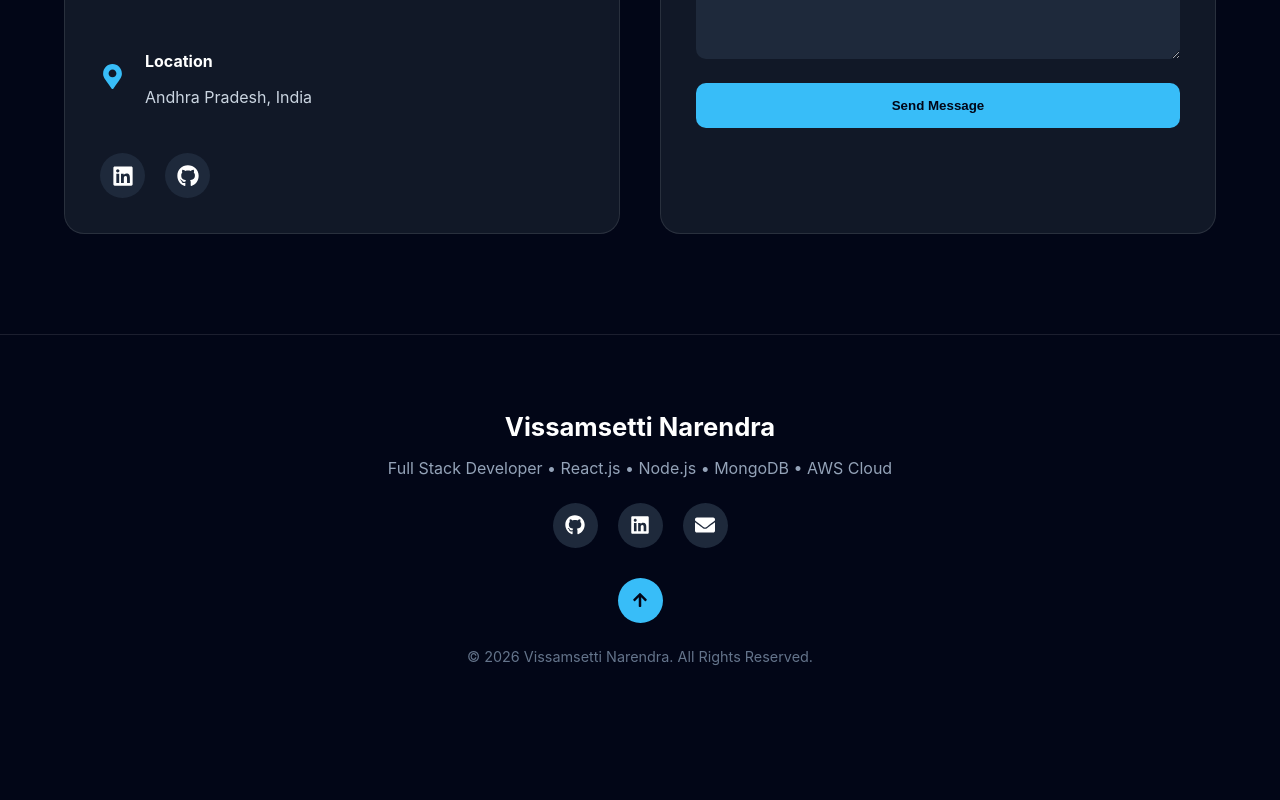
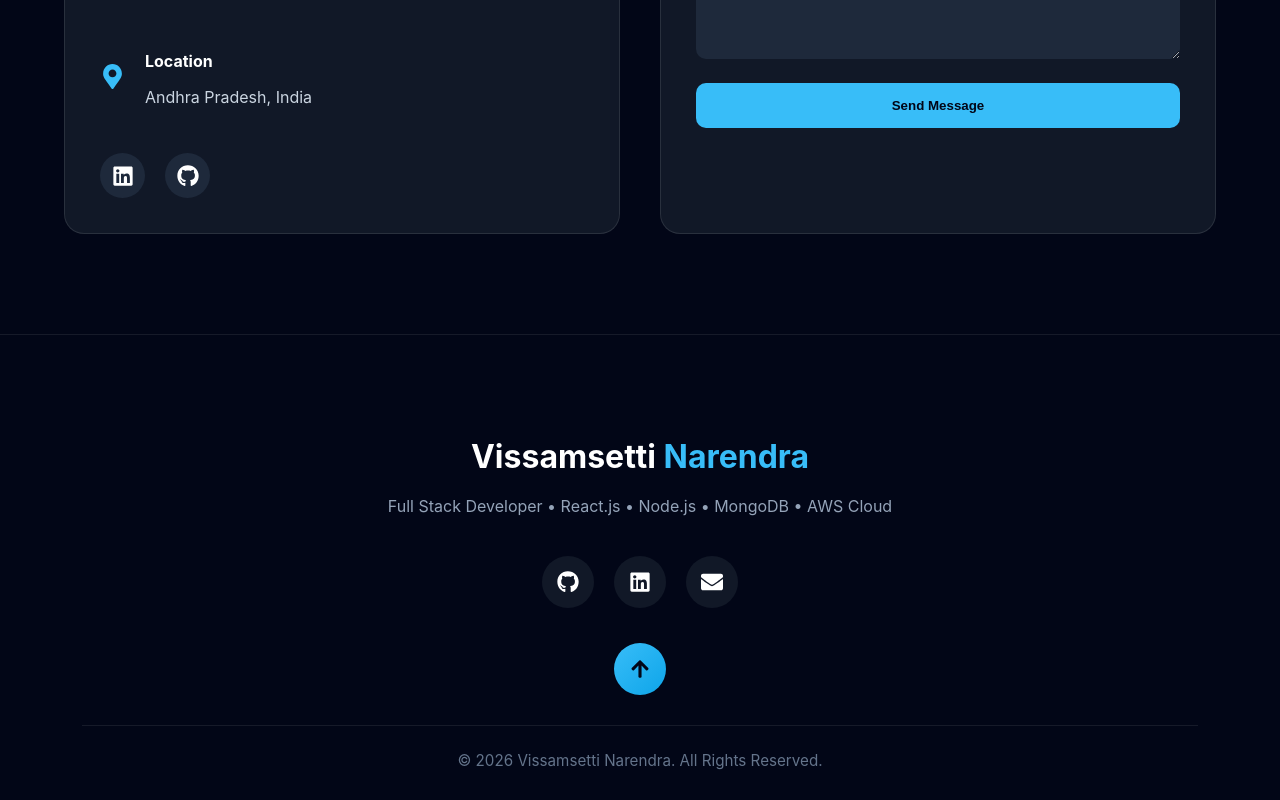
Before and after one commit to vissamsettinarendra-hub/portfolio, a React (Vite) app: page / in a window 1280 px wide. Shown: the part 7541-8341 px from the top of the page. Before the commit the page ends 8231 px from the top, so only its background shows below. Built offline with nearby package versions, Linux system fonts and the light colour scheme.

Commit message:
prepare for deployment

```diff
--- a/src/components/Footer/Footer.css
+++ b/src/components/Footer/Footer.css
@@ -1,40 +1,56 @@
-.footer {
+.footer{
 
     background:#020617;
 
-    padding:50px 20px 25px;
+    padding:70px 20px 30px;
 
     text-align:center;
 
-    border-top:1px solid rgba(255,255,255,0.1);
+    border-top:1px solid rgba(255,255,255,.08);
 
 }
 
+.footer-container{
 
+    max-width:1200px;
 
-.footer-container h3 {
-
-    color:white;
-
-    font-size:1.6rem;
-
-    margin-bottom:10px;
+    margin:auto;
 
 }
 
+.footer-container h3{
 
+    color:#ffffff;
 
-.footer-container p {
+    font-size:2rem;
+
+    font-weight:700;
+
+    margin-bottom:12px;
+
+}
+
+.footer-container h3 span{
+
+    color:#38bdf8;
+
+}
+
+.footer-container p{
 
     color:#94a3b8;
 
-    margin-bottom:25px;
+    font-size:1rem;
+
+    line-height:1.8;
+
+    margin-bottom:35px;
 
 }
 
+/* Social */
 
-
-.footer-social {
+.footer-social{
 
     display:flex;
 
@@ -42,88 +58,152 @@
 
     gap:20px;
 
-    margin-bottom:30px;
+    margin-bottom:35px;
 
 }
 
+.footer-social a{
 
+    width:52px;
 
-.footer-social a {
-
-    width:45px;
-
-    height:45px;
+    height:52px;
 
     display:flex;
-
-    align-items:center;
-
-    justify-content:center;
-
-    border-radius:50%;
-
-    background:#1e293b;
-
-    color:white;
-
-    font-size:20px;
-
-    transition:.3s;
-
-}
-
-
-
-.footer-social a:hover {
-
-    color:#38bdf8;
-
-    transform:translateY(-5px);
-
-}
-
-
-
-.back-top {
-
-    display:inline-flex;
 
     justify-content:center;
 
     align-items:center;
 
-    width:45px;
+    border-radius:50%;
 
-    height:45px;
+    background:#111827;
 
-    border-radius:50%;
+    color:#ffffff;
+
+    font-size:22px;
+
+    transition:.35s;
+
+    text-decoration:none;
+
+}
+
+.footer-social a:hover{
 
     background:#38bdf8;
 
     color:#020617;
 
-    margin-bottom:25px;
+    transform:translateY(-6px);
+
+    box-shadow:0 12px 25px rgba(56,189,248,.35);
 
 }
 
+/* Back To Top */
 
+.back-top{
 
-.copyright {
+    width:52px;
+
+    height:52px;
+
+    margin:0 auto 30px;
+
+    display:flex;
+
+    justify-content:center;
+
+    align-items:center;
+
+    border-radius:50%;
+
+    background:linear-gradient(
+        135deg,
+        #38bdf8,
+        #0ea5e9
+    );
+
+    color:#020617;
+
+    font-size:20px;
+
+    text-decoration:none;
+
+    transition:.35s;
+
+}
+
+.back-top:hover{
+
+    transform:translateY(-8px);
+
+    box-shadow:0 15px 30px rgba(56,189,248,.4);
+
+}
+
+/* Copyright */
+
+.copyright{
 
     color:#64748b;
 
-    font-size:.9rem;
+    font-size:.95rem;
+
+    padding-top:25px;
+
+    border-top:1px solid rgba(255,255,255,.08);
 
 }
 
+/* Responsive */
 
+@media(max-width:768px){
 
-@media(max-width:600px){
+    .footer{
+
+        padding:60px 20px 25px;
+
+    }
 
     .footer-container h3{
 
-        font-size:1.3rem;
+        font-size:1.7rem;
+
+    }
+
+    .footer-container p{
+
+        font-size:.95rem;
 
     }
 
 }
+
+@media(max-width:480px){
+
+    .footer-social{
+
+        gap:15px;
+
+    }
+
+    .footer-social a{
+
+        width:46px;
+
+        height:46px;
+
+        font-size:20px;
+
+    }
+
+    .back-top{
+
+        width:46px;
+
+        height:46px;
+
+    }
+
+}
```
